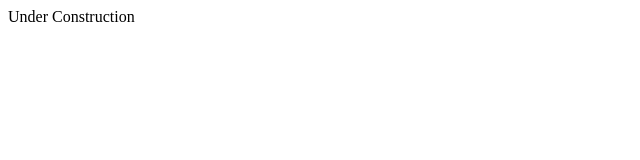
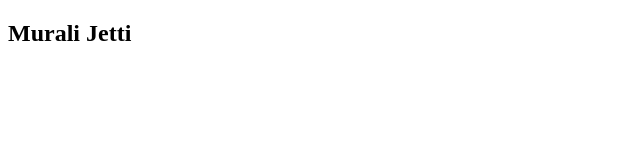
Before and after one commit to muralijetti/muralijetti.github.io, a plain HTML site: page index.html in a window 1280 px wide. Shown: the whole page, without its empty margins (0-640 px from the left). Drawn offline with Linux system fonts and the light colour scheme.

Commit message:
Update index.html

```diff
--- a/index.html
+++ b/index.html
@@ -14,6 +14,6 @@
         <title>Murali Jetti</title>
     </head>
     <body>
-        Under Construction
+        <h2>Murali Jetti</h2>
     </body>
 </html>
```
